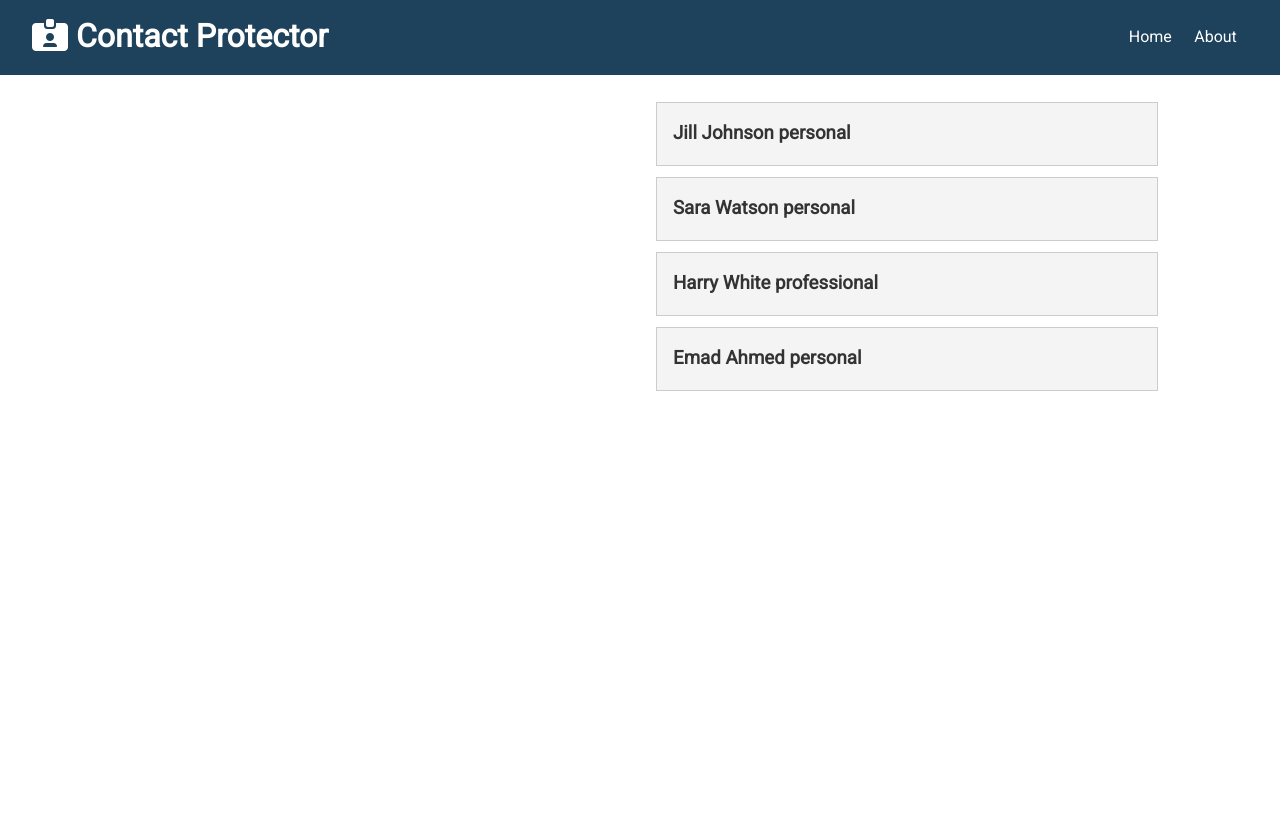
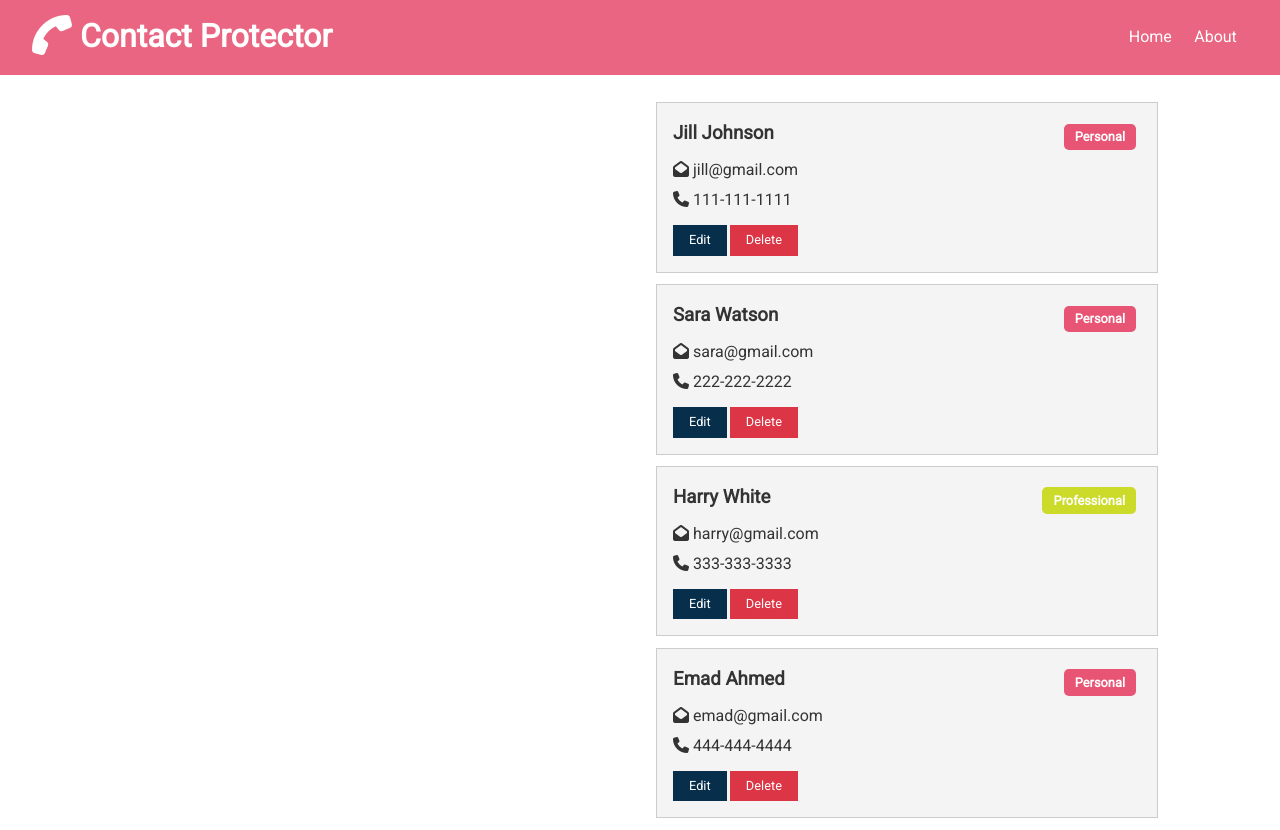
Before and after one commit to sahmed1035/ContactProtector, a React (Create React App) app in the folder client/: page / in a window 1280 px wide. Before the commit the page ends 800 px from the top, so only its background shows below. Built offline with nearby package versions, Linux system fonts and the light colour scheme.

Commit message:
worked on app level state. right now hard coded. sending them through provider. accessing and displaying tested

```diff
--- a/client/src/App.css
+++ b/client/src/App.css
@@ -2,11 +2,13 @@
 
 /* Global Styles */
 :root {
-  --primary-color: #072e4b;
-  --dark-color: #ccdb2a;
+  /* --primary-color: #072e4b; */
+  --primary-color: #e85474;
+  /* --dark-color: #e85474; */
+  --dark-color: #072e4b;
   --light-color: #f4f4f4;
   --danger-color: #dc3545;
-  --success-color: #28a745;
+  --success-color: #ccdb2a;
 }
 
 * {
--- a/client/src/components/contacts/ContactItem.js
+++ b/client/src/components/contacts/ContactItem.js
@@ -1,5 +1,6 @@
 // ContactItem.js is for each individual contact in the list to have its own component.
 import React from "react";
+import PropTypes from "prop-types";
 
 const ContactItem = ({ contact }) => {
   // destructuring the contact prop that is passed in.
@@ -10,16 +11,38 @@
       <h3 className="text-primary text-left">
         {name}{" "}
         <span
+          style={{ float: "right" }}
           className={
-            "badge" +
-            (type === "professional" ? "badge-success" : "badge-primary")
+            "badge " + (type === "personal" ? "badge-primary" : "badge-success")
           }
         >
-          {type}
+          {/* making first letter of type upperCase. concatinating with rest of the letters. */}
+          {type.charAt(0).toUpperCase() + type.slice(1)}
         </span>
       </h3>
+      {/* rest of the fields. Email not required so if it is provided then show it with the icon */}
+      <ul className="list">
+        {email && (
+          <li>
+            <i className="fas fa-envelope-open"></i> {email}
+          </li>
+        )}
+        {phone && (
+          <li>
+            <i className="fas fa-phone" /> {phone}
+          </li>
+        )}
+      </ul>
+      {/* buttons for CRUD */}
+      <p>
+        <button className="btn btn-dark btn-sm">Edit</button>
+        <button className="btn btn-danger btn-sm">Delete</button>
+      </p>
     </div>
   );
 };
 
+ContactItem.propTypes = {
+  contact: PropTypes.object.isRequired
+};
 export default ContactItem;
--- a/client/src/components/layout/Navbar.js
+++ b/client/src/components/layout/Navbar.js
@@ -30,7 +30,8 @@
 // Default
 Navbar.defaultProps = {
   title: " Contact Protector",
-  icon: "fas fa-id-card-alt"
+  // icon: "fas fa-id-card-alt"
+  icon: "fas fa-phone-alt fa-lg fa-spin"
 };
 
 export default Navbar;
```
Also changed, not shown: client/public/index.html (+8 -0 lines).
